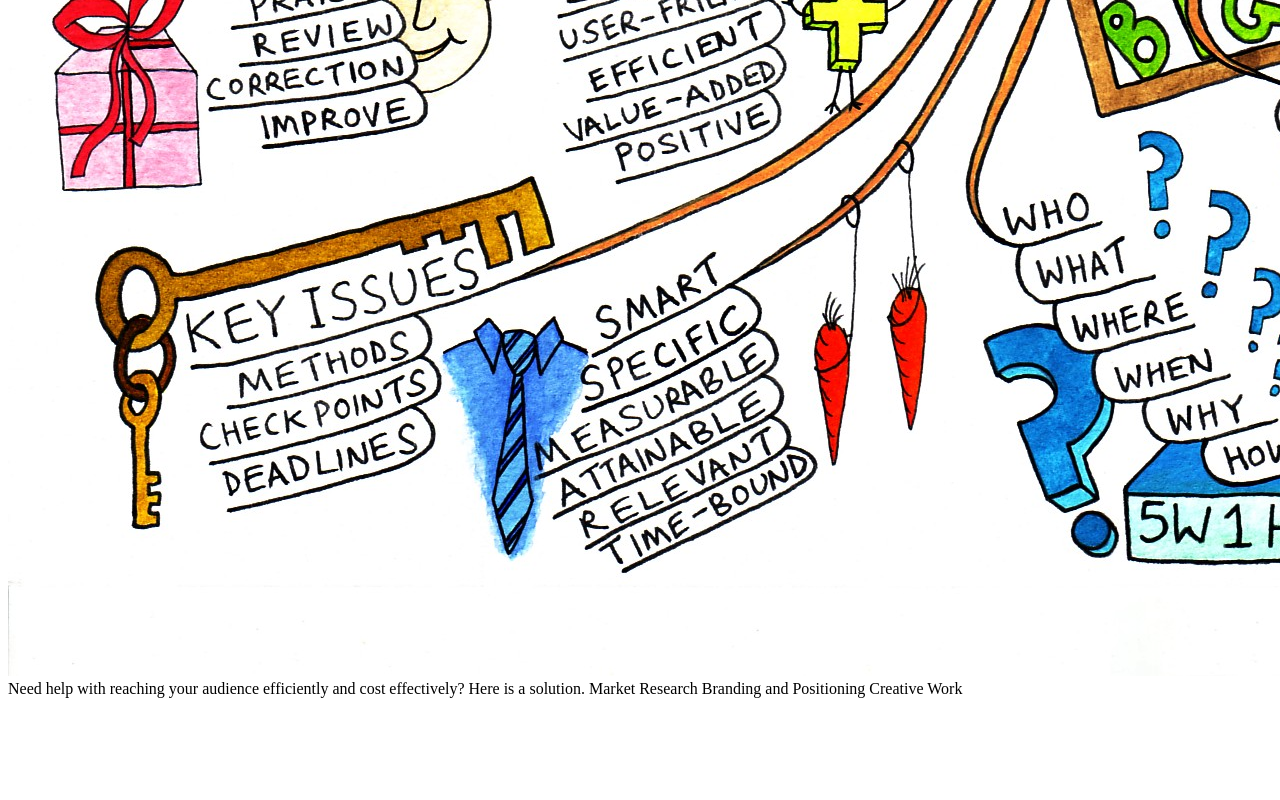
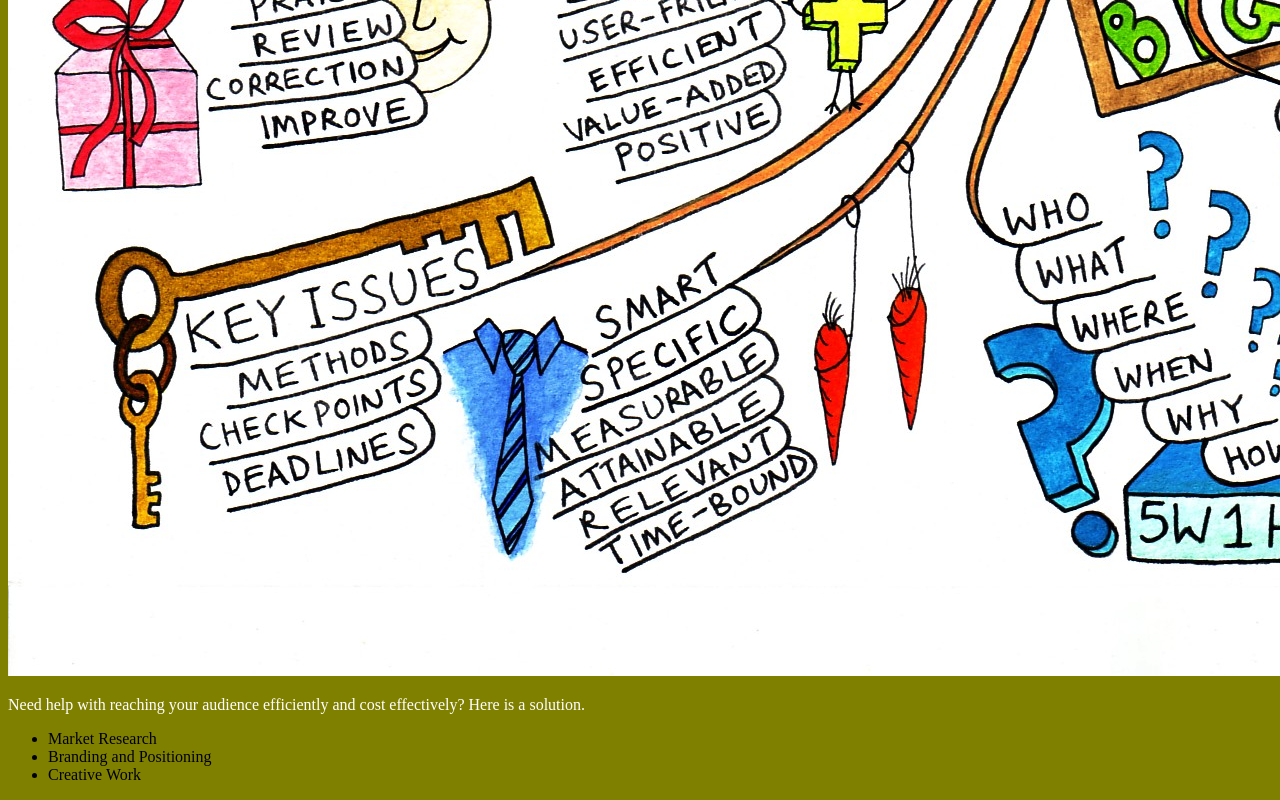
Before and after one commit to wakabashiokawa/wakabashiokawa.github.io, a plain HTML site: page unit_3/index.html in a window 1280 px wide. Shown: the part 1158-1958 px from the top of the page. Before the commit the page ends 1864 px from the top, so only its background shows below. Drawn offline with Linux system fonts and the light colour scheme.

Commit message:
unit3_wrappingchange

```diff
--- /dev/null
+++ b/unit_3/css/style.css
@@ -0,0 +1,9 @@
+h1{
+	color: #008000;
+}
+body{
+	background-color: #808000;
+}
+#slogan {
+	color: #fff;
+}
--- a/unit_3/index.html
+++ b/unit_3/index.html
@@ -2,17 +2,17 @@
 <html>
 <head>
 	<title>Wakaba Shiokawa's Website</title>
-	<link rel="stylesheet" type="text/css" href="style.css">
+	<link rel="stylesheet" type="text/css" href="css/style.css">
 </head>
 <body>
 	<h1>Wakaba Shiokawa</h1>
-	<img src="mindmapping.jpg" title="marketing">
-	<p1 id="slogan">Need help with reaching your audience efficiently and cost effectively? Here is a solution.</p1>
-	<p2>
-	Market Research
-	Branding and Positioning
-	Creative Work
-    </p2>
+	<img src="images/mindmapping.jpg" title="marketing">
+	<p id="slogan">Need help with reaching your audience efficiently and cost effectively? Here is a solution.</p>
+	<ul class="red">
+		<li> Market Research </li>
+		<li> Branding and Positioning </li>
+		<li> Creative Work </li>
+    </ul>
 
 
 </body>
--- a/unit_3/style.css
+++ /dev/null
@@ -1,6 +0,0 @@
-
-
-
-h1{ background-color: #808000;
-	color: #008000;
-}
```
Also changed, not shown: unit_3/images/mindmapping.jpg (renamed from unit_3/mindmapping.jpg).
